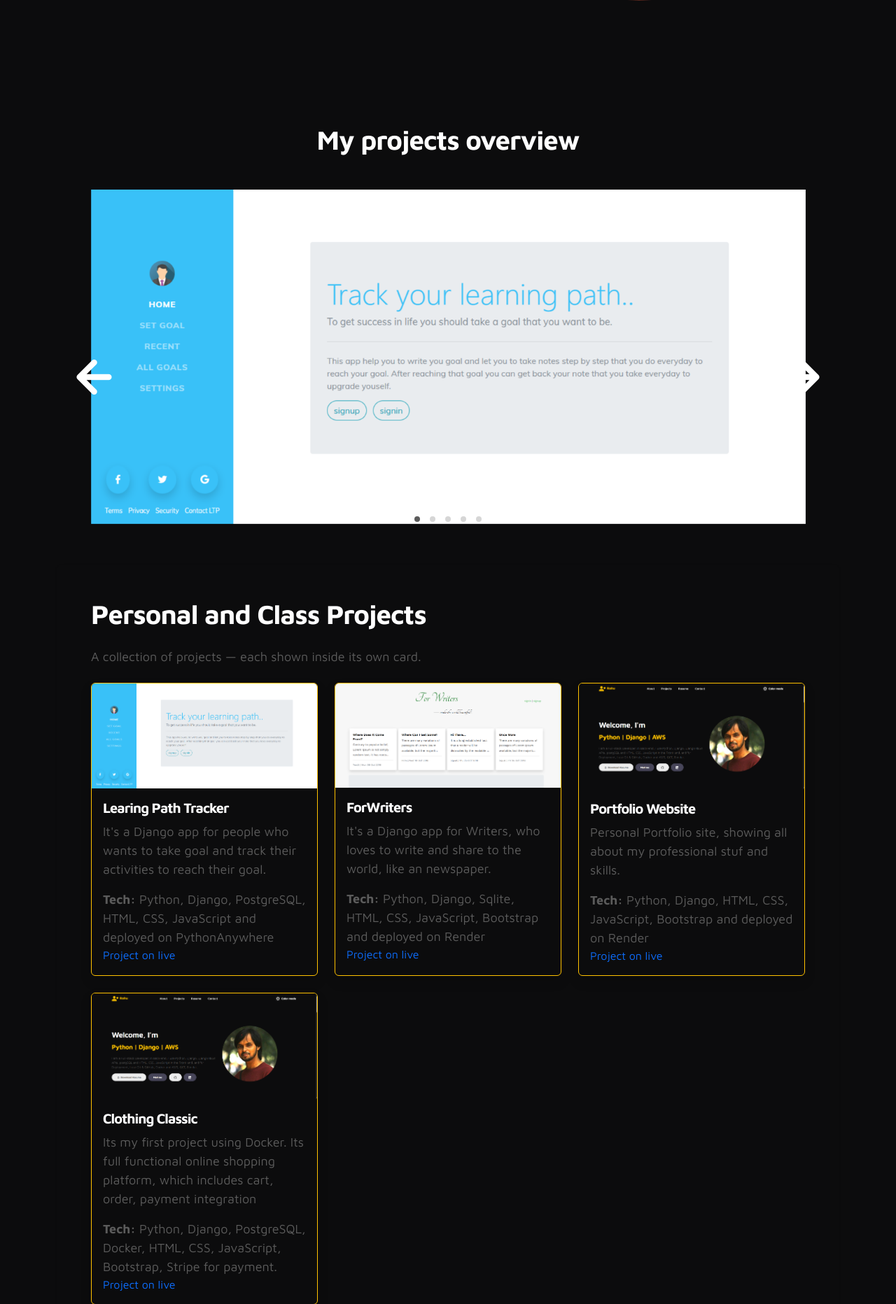
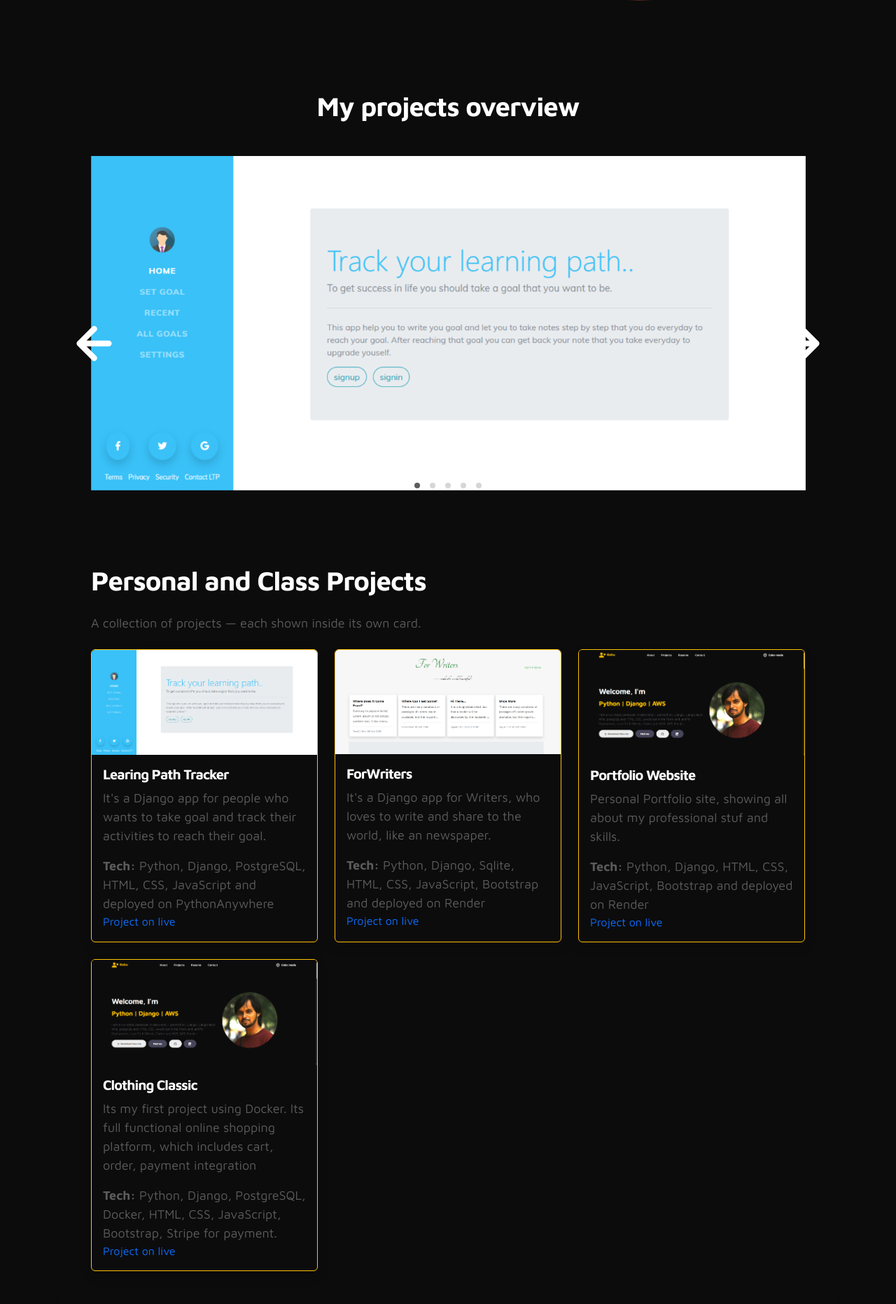
Before and after one commit to Rahu-ju/portfolio, a Django app: page / in a window 1280 px wide. Shown: the part 533-2397 px from the top of the page at 70% size. Run offline with Django 5.2, Linux system fonts and the light colour scheme; some libraries are stand-ins or nearby versions.

Commit message:
Section's top and buttom padding change.

```diff
--- a/pages/templates/pages/home.html
+++ b/pages/templates/pages/home.html
@@ -117,7 +117,7 @@
     </section>
 
     <!-- PROJECTS -->
-    <section class="project py-5">
+    <section class="project">
       <div class="container">
 
                 <div class="row">
@@ -162,7 +162,7 @@
                 </div>
 
           <!-- Jumbotron-like wrapper -->
-          <section class=" bg-transparent p-5 rounded shadow-sm" id="project">
+          <section class="bg-transparent p-5 rounded shadow-sm" id="project">
             <div class="d-flex justify-content-between align-items-center mb-4">
               <div>
                 <h2 class="mb-4">Personal and Class Projects</h2>
@@ -181,7 +181,7 @@
     </section>
 
 <!-- Education and cirtificate section -->
-    <section class=" py-5 d-lg-flex justify-content-center align-items-center" id="education">
+    <section class="d-lg-flex justify-content-center align-items-center" id="education">
       <div class="container">
         <div class=" bg-transparent p-5 rounded shadow-sm">
 
```
